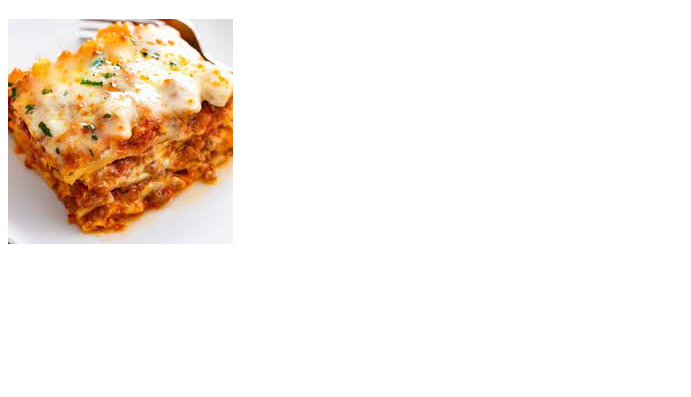
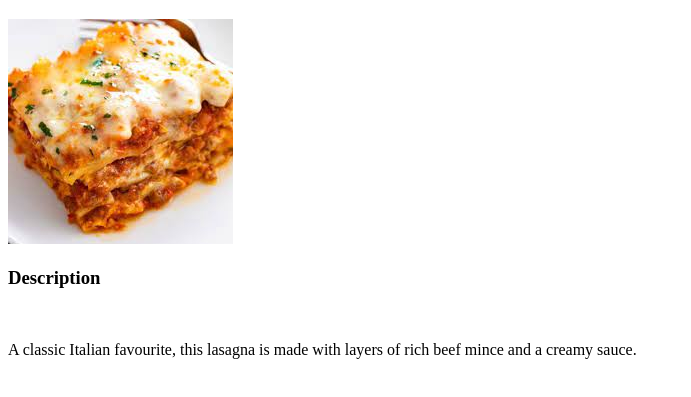
Before and after one commit to csted/odin-recipes, a plain HTML site: page recipes/lasagna.html in a window 1280 px wide. Shown: the part 79-476 px from the top of the page, without its empty margins (0-691 px from the left). Drawn offline with Linux system fonts and the light colour scheme.

Commit message:
created a description recipes/lasagna.html

```diff
--- a/recipes/lasagna.html
+++ b/recipes/lasagna.html
@@ -8,5 +8,9 @@
         <h1>Lasagna</h1>
         <br>
         <img src="../images/lasagna.jpg">
+        <br>
+        <h3>Description</h3>
+        <br>
+        <p>A classic Italian favourite, this lasagna is made with layers of rich beef mince and a creamy sauce.</p>
     </body>
 </html>
```
